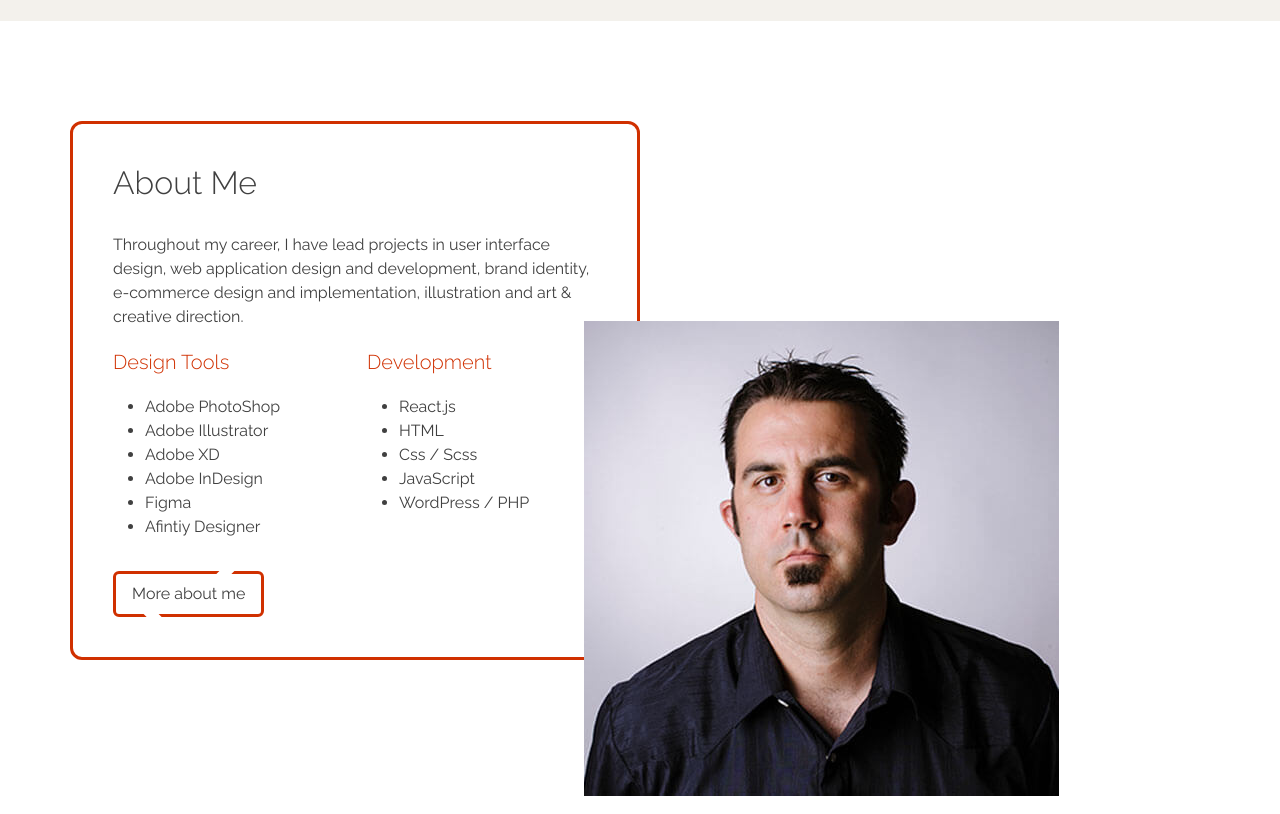
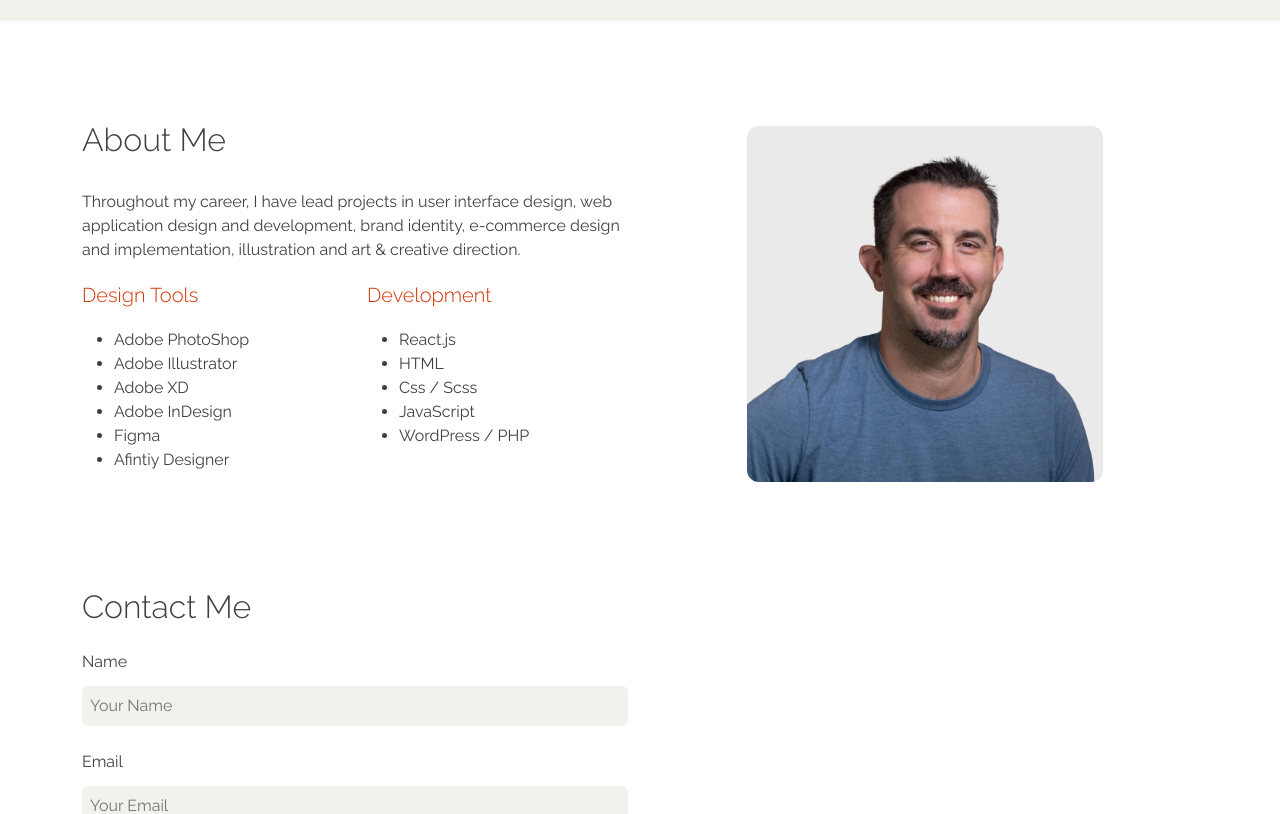
Before and after one commit to nickcarls0n/design-portfolio, a React (Create React App) app: page / in a window 1280 px wide. Shown: the part 3820-4634 px from the top of the page. Built offline with nearby package versions, Linux system fonts and the light colour scheme.

Commit message:
Home page about section update

```diff
--- a/src/components/about/About.jsx
+++ b/src/components/about/About.jsx
@@ -6,7 +6,7 @@ const About = () => {
   return (
     <div className={styles.about}>
       <div className="container">
-        <div className="row position-relative">
+        <div className="row d-flex align-items-center">
           <div className={`col-lg-6 ${styles.textSection}`}>
             <h2>About Me</h2>
             <p>
@@ -38,9 +38,8 @@ const About = () => {
                 </ul>
               </div>
             </div>
-            <Button to="/about">More about me</Button>
           </div>
-          <div className={`col-lg-6 ${styles.imgWrapper}`}>
+          <div className={`col-lg-4 offset-lg-1 ${styles.imgWrapper}`}>
             <img src="/images/headshot.jpg" alt="head shot" />
           </div>
         </div>
--- a/src/components/about/About.module.scss
+++ b/src/components/about/About.module.scss
@@ -6,15 +6,11 @@
 
   @media screen and (min-width: $sm) {
     margin-top: 100px;
-    margin-bottom: 200px;
+    margin-bottom: 100px;
   }
 }
 
 .textSection {
-  padding: 40px;
-  border: $high-light solid 3px;
-  border-radius: 12px;
-
   h2 {
     padding-bottom: 30px;
   }
@@ -25,8 +21,11 @@
 
   @media screen and (min-width: $lg) {
     display: block;
-    position: absolute;
-    left: 44%;
-    top: 200px;
+  }
+
+  img {
+    border-radius: 12px;
+    width: 100%;
+    height: auto;
   }
 }
```
Also changed, not shown: public/images/headshot.jpg.
